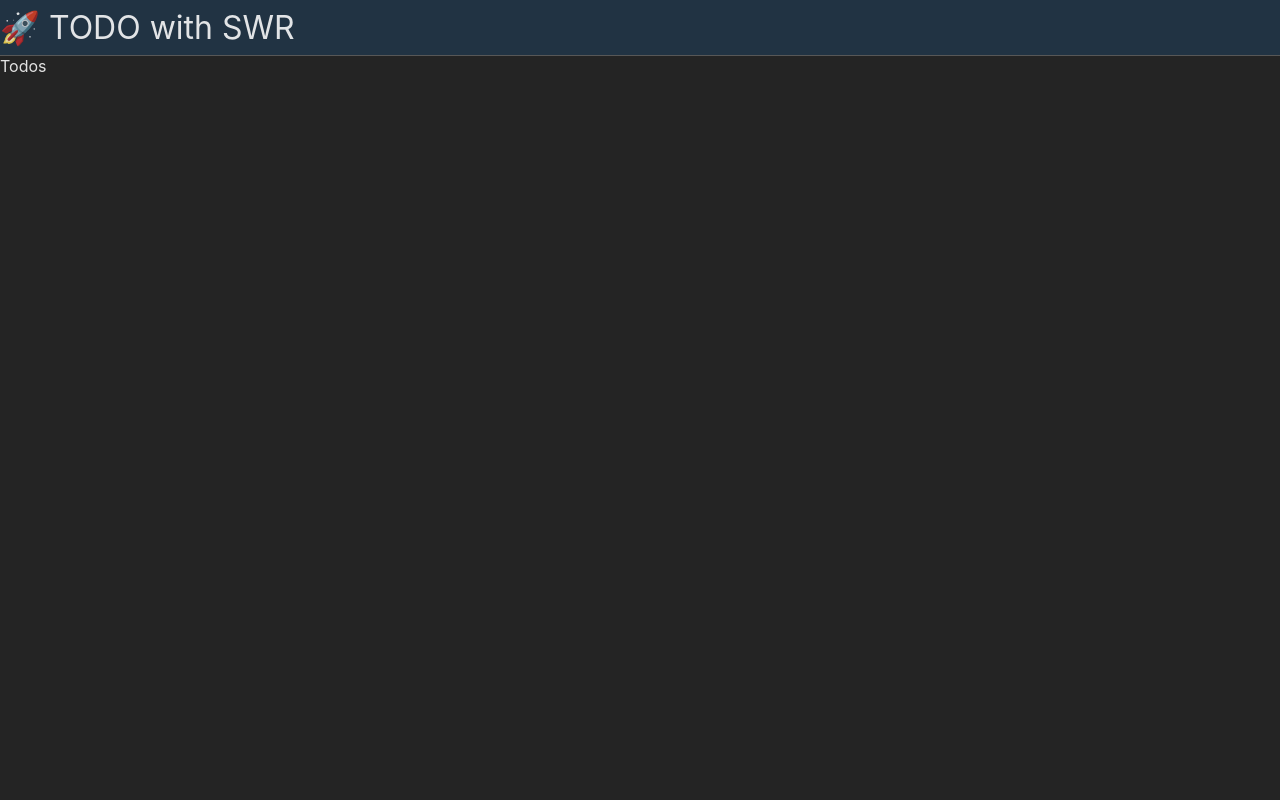
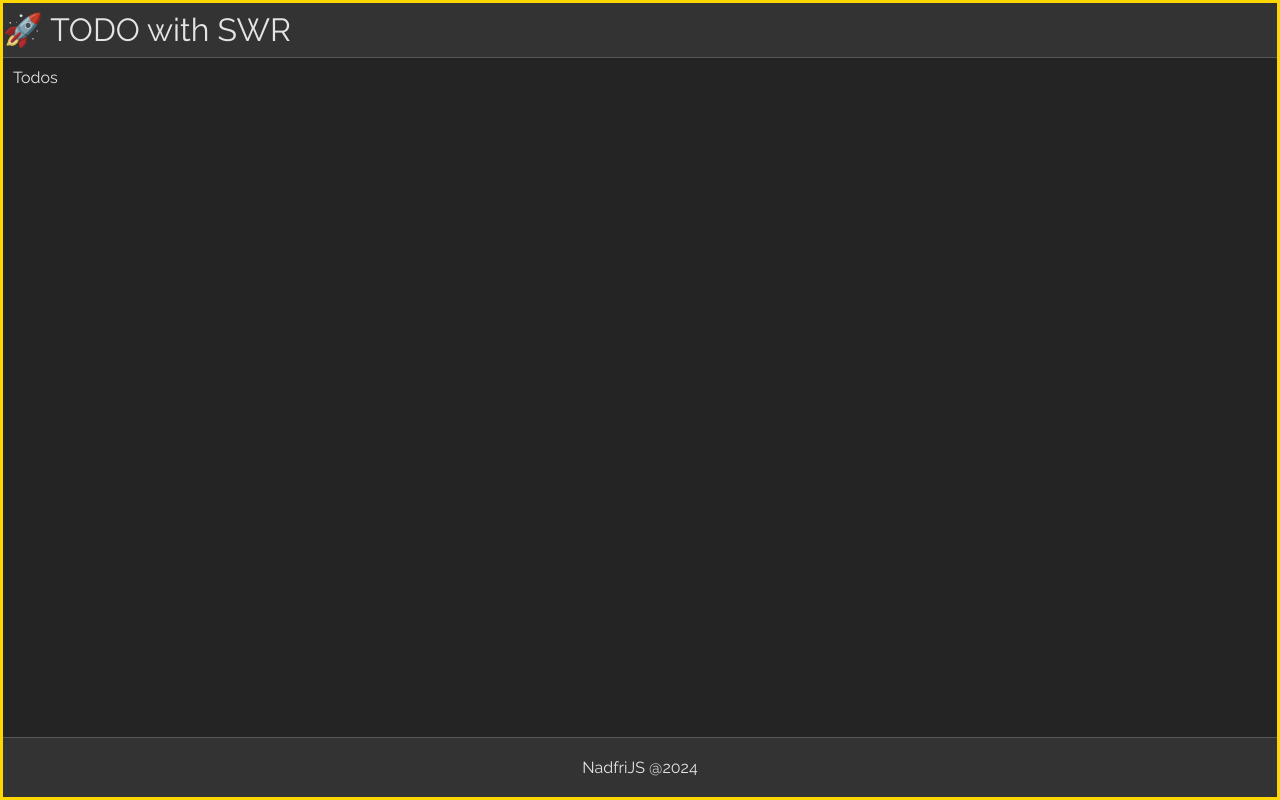
Before and after one commit to nadfri/todo-swr, a React (Vite) app: page / in a window 1280 px wide. Built offline with nearby package versions, Linux system fonts and the light colour scheme.

Commit message:
Add: Footer

```diff
--- a/src/App.scss
+++ b/src/App.scss
@@ -8,6 +8,6 @@
 
   main {
     flex: 1;
-    background-color: black;
+    padding: 10px;
   }
 }
--- a/src/App.tsx
+++ b/src/App.tsx
@@ -1,9 +1,11 @@
+import './App.scss';
 import { Route, Routes } from 'react-router-dom';
 import Todos from './components/Todos/Todos';
 import Header from './components/Header/Header';
 import ErrorPage from './components/ErrorPage/ErrorPage';
 import { ErrorBoundary } from 'react-error-boundary';
 import NotFound from './components/ErrorPage/NotFound';
+import Footer from './components/Footer/Footer';
 
 export default function App() {
   return (
@@ -16,6 +18,7 @@
             <Route path='*' element={<NotFound />} />
           </Routes>
         </main>
+        <Footer />
       </div>
     </ErrorBoundary>
   );
--- /dev/null
+++ b/src/components/Footer/Footer.scss
@@ -0,0 +1,18 @@
+.Footer {
+  display: grid;
+  place-content: center;
+  height: 60px;
+
+  border-top: solid var(--grey) 1px;
+  background-color: var(--primary);
+
+  a {
+    padding: 10px 6px;
+    border-radius: 10px;
+    transition: background-color 0.2s;
+  }
+
+  a:hover {
+    background-color: #474747;
+  }
+}
--- /dev/null
+++ b/src/components/Footer/Footer.tsx
@@ -0,0 +1,9 @@
+import './Footer.scss';
+
+export default function Footer() {
+  return (
+    <div className='Footer'>
+      <a href='https://github.com/nadfri/todo-swr'> NadfriJS @2024</a>
+    </div>
+  );
+}
--- a/src/components/Header/Header.scss
+++ b/src/components/Header/Header.scss
@@ -1,6 +1,6 @@
 .Header{
   border-bottom: solid var(--grey) 1px;
-  background-color: #213343;
+  background-color: var(--primary);
   font-size: 2rem;
   padding-block: 8px;
 }
--- a/src/main.scss
+++ b/src/main.scss
@@ -1,33 +1,33 @@
+@import url('https://fonts.googleapis.com/css2?family=Raleway:ital,wght@0,100..900;1,100..900&display=swap');
+
 :root {
-  font-family: Inter, system-ui, Avenir, Helvetica, Arial, sans-serif;
-  font-weight: 400;
-
-
-
-
-  font-synthesis: none;
-  text-rendering: optimizeLegibility;
-  -webkit-font-smoothing: antialiased;
-  -moz-osx-font-smoothing: grayscale;
-
   --white: rgba(255, 255, 255, 0.87);
   --grey: #575757;
+  --primary: #333;
 }
 
 * {
   box-sizing: border-box;
 }
 
-
-body{
+body {
   min-height: 100svh;
   margin: 0;
 
   background-color: #242424;
-  color: var(--white)
+  color: var(--white);
+
+  font-family: "Raleway", sans-serif;
+  font-optical-sizing: auto;
+  font-weight: 400;
+
+  font-synthesis: none;
+  text-rendering: optimizeLegibility;
+  -webkit-font-smoothing: antialiased;
+  -moz-osx-font-smoothing: grayscale;
 }
 
-a{
+a {
   color: inherit;
   text-decoration: none;
 }
```
